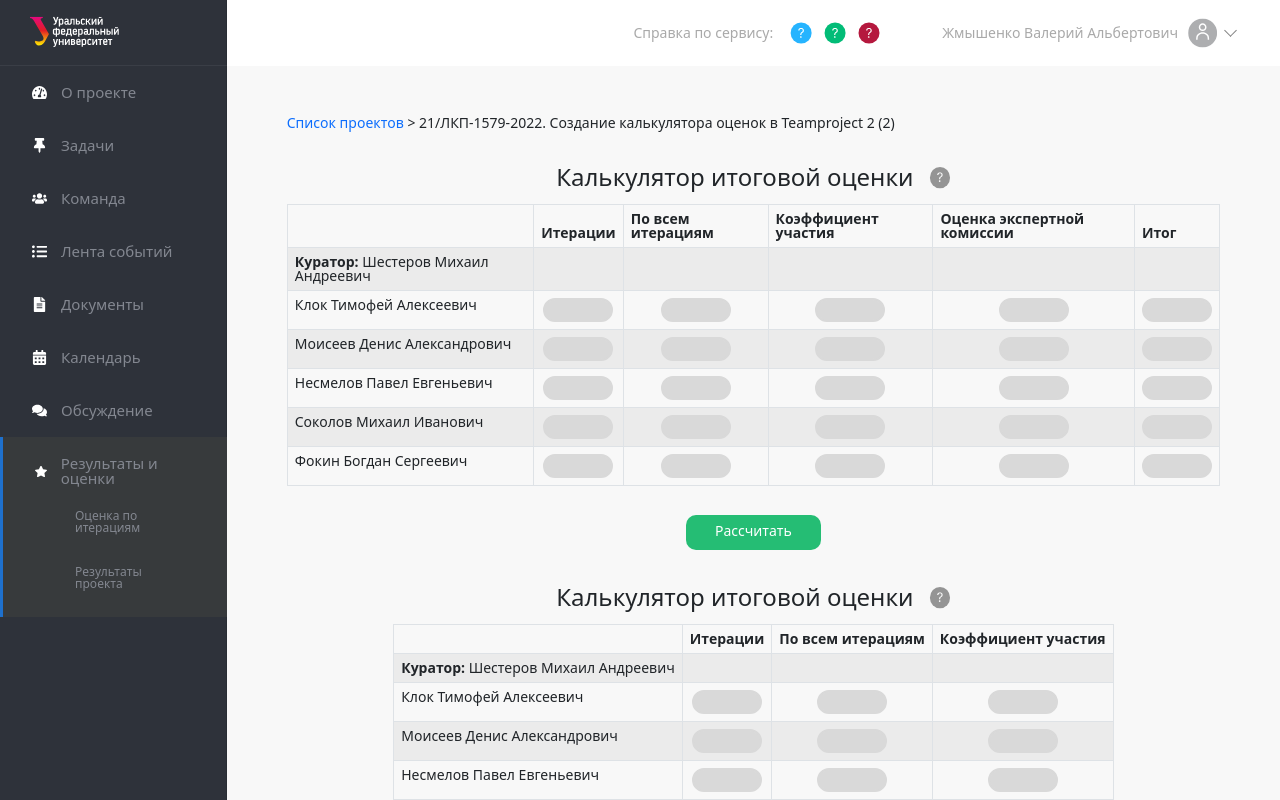
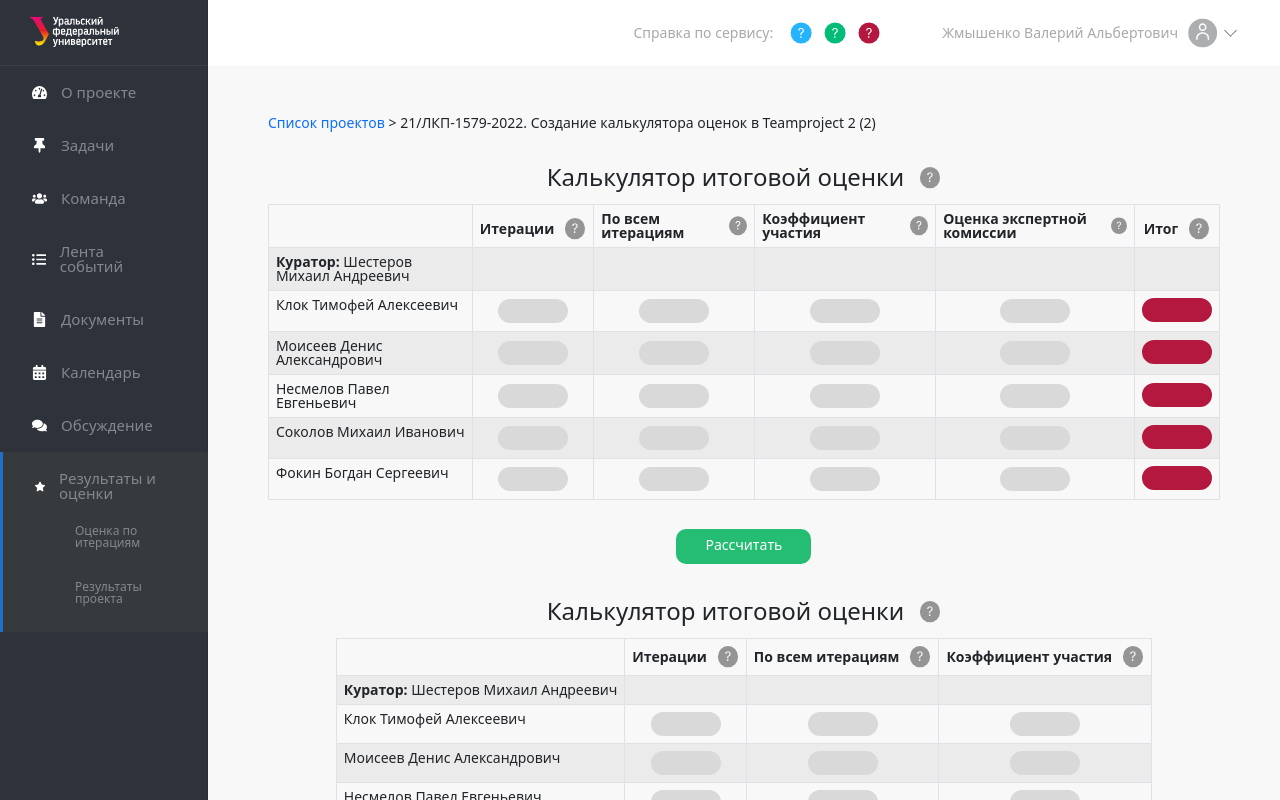
Before and after one commit to Kremix1/TeamProject-Calc, a React (Create React App) app: page / in a window 1280 px wide. Shown: the top 800 px of the page. Built offline with nearby package versions, Linux system fonts and the light colour scheme.

Commit message:
Добавлены вопросы к тайтлам таблицы

```diff
--- a/src/Components/Analyzer.js
+++ b/src/Components/Analyzer.js
@@ -22,9 +22,9 @@
                             <thead>
                                 <tr>
                                     <th></th>
-                                    <th>Итерации</th>
-                                    <th>По всем итерациям</th>
-                                    <th>Коэффициент участия</th>
+                                    <th><div className="table__title-wrapper"><div className="table__title">Итерации</div><div className="question"></div></div></th>
+                                    <th><div className="table__title-wrapper"><div className="table__title">По всем итерациям</div><div className="question"></div></div></th>
+                                    <th><div className="table__title-wrapper"><div className="table__title">Коэффициент участия</div><div className="question"></div></div></th>
                                 </tr>
                             </thead>
                             <tbody>
--- a/src/Components/Calculate.js
+++ b/src/Components/Calculate.js
@@ -34,11 +34,11 @@
                             <thead>
                                 <tr>
                                     <th></th>
-                                    <th>Итерации</th>
-                                    <th>По всем итерациям</th>
-                                    <th>Коэффициент участия</th>
-                                    <th>Оценка экспертной комиссии</th>
-                                    <th>Итог</th>
+                                    <th><div className="table__title-wrapper"><div className="table__title">Итерации</div><div className="question"></div></div></th>
+                                    <th><div className="table__title-wrapper"><div className="table__title">По всем итерациям</div><div className="question"></div></div></th>
+                                    <th><div className="table__title-wrapper"><div className="table__title">Коэффициент участия</div><div className="question"></div></div></th>
+                                    <th><div className="table__title-wrapper"><div className="table__title">Оценка экспертной комиссии</div><div className="question"></div></div></th>
+                                    <th><div className="table__title-wrapper"><div className="table__title">Итог</div><div className="question"></div></div></th>
                                 </tr>
                             </thead>
                             <tbody>
@@ -80,9 +80,7 @@
                                     </td>
                                     <td className="center">
                                         <div className="table__input-place">
-                                            <form>
-                                                <input></input>
-                                            </form>
+                                            <div className="table__total"></div>
                                         </div>
                                     </td>
                                 </tr>
@@ -116,9 +114,7 @@
                                     </td>
                                     <td className="center">
                                         <div className="table__input-place">
-                                            <form>
-                                                <input></input>
-                                            </form>
+                                            <div className="table__total"></div>
                                         </div>
                                     </td>
                                 </tr>
@@ -152,9 +148,7 @@
                                     </td>
                                     <td className="center">
                                         <div className="table__input-place">
-                                            <form>
-                                                <input></input>
-                                            </form>
+                                            <div className="table__total"></div>
                                         </div>
                                     </td>
                                 </tr>
@@ -188,9 +182,7 @@
                                     </td>
                                     <td className="center">
                                         <div className="table__input-place">
-                                            <form>
-                                                <input></input>
-                                            </form>
+                                            <div className="table__total"></div>
                                         </div>
                                     </td>
                                 </tr>
@@ -224,9 +216,7 @@
                                     </td>
                                     <td className="center">
                                         <div className="table__input-place">
-                                            <form>
-                                                <input></input>
-                                            </form>
+                                            <div className="table__total"></div>
                                         </div>
                                     </td>
                                 </tr>
--- a/src/Components/Calculate.scss
+++ b/src/Components/Calculate.scss
@@ -72,5 +72,23 @@
                 background-color: #f6f6f6;
             }
         }
+
+    }
+    &__total{
+        width: 70px;
+        height: 24px;
+        background-color: #B5183E;
+        border-radius: 15px;
+        text-align: center;
+        border: #B5183E solid 2px;
+    }
+    &__title-wrapper{
+        display: flex;
+        flex-direction: row;
+        align-items: center;
+        justify-content: center;
+    }
+    &__title{
+        margin-right: 10px;
     }
 }
```
